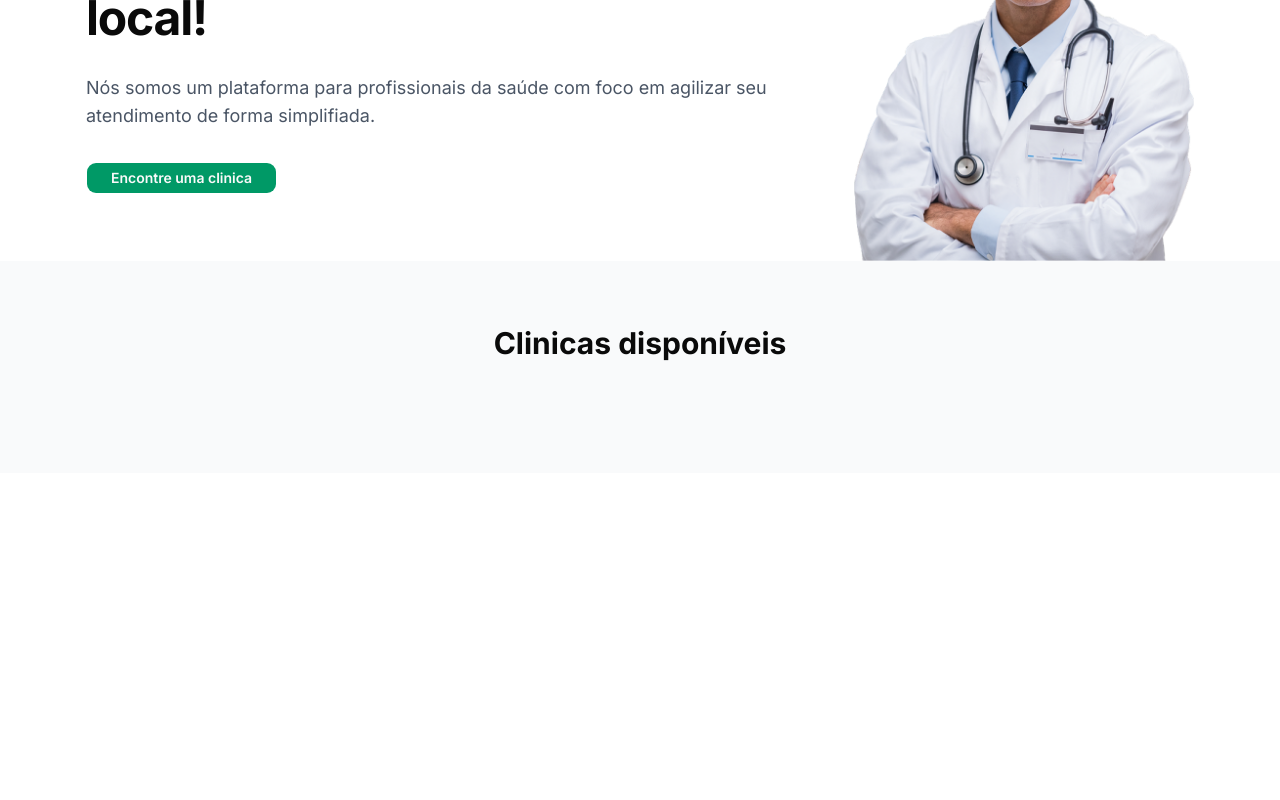
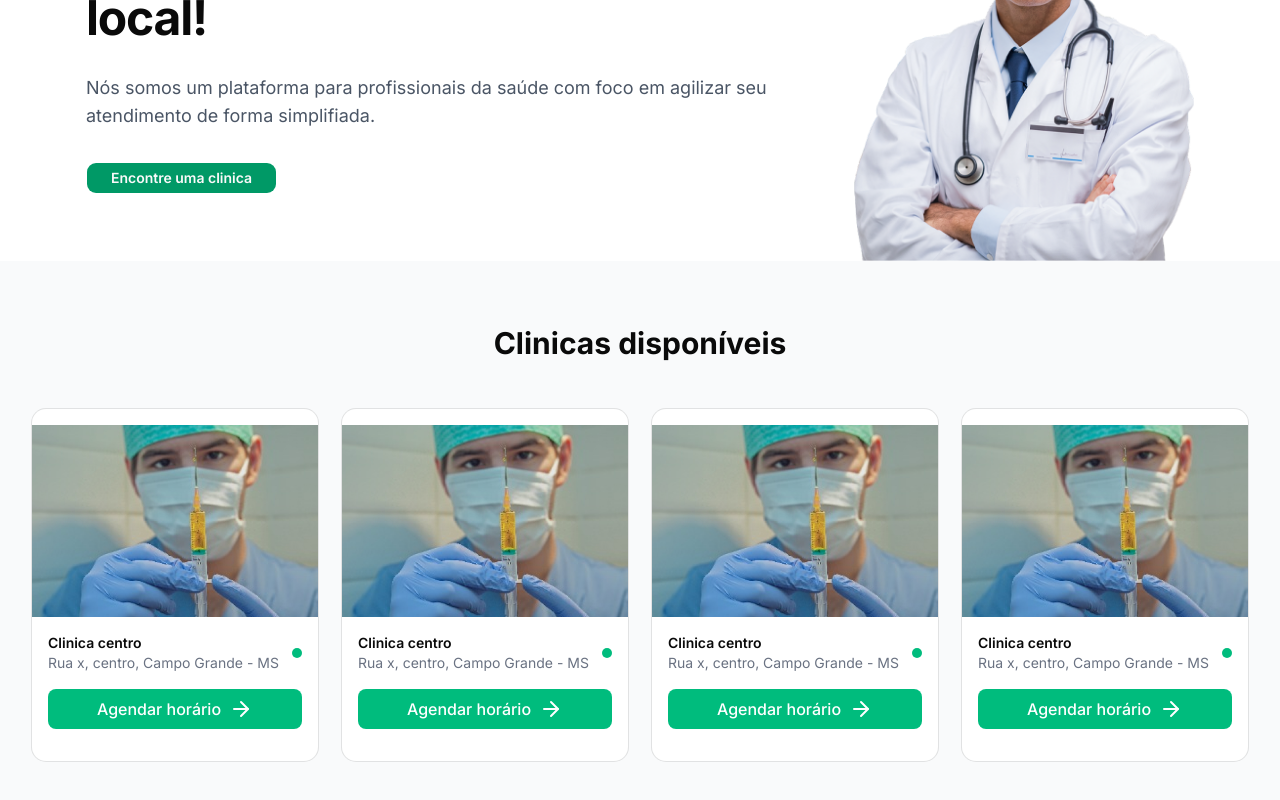
Before and after one commit to JonathanOlivei/SAAS, a Next.js app: page / in a window 1280 px wide. Shown: the part 250-1050 px from the top of the page. Before the commit the page ends 800 px from the top, so only its background shows below. Built offline with nearby package versions, Linux system fonts and the light colour scheme.

Commit message:
COMIT 22/10

```diff
--- a/src/app/(public)/_components/professionals.tsx
+++ b/src/app/(public)/_components/professionals.tsx
@@ -1,3 +1,17 @@
+import {
+  Card,
+  CardAction,
+  CardContent,
+  CardDescription,
+  CardFooter,
+  CardHeader,
+  CardTitle,
+} from "@/components/ui/card";
+import Image from "next/image";
+import fotoImg from "../../../../public/foto1.png";
+import Link from "next/link";
+import { ArrowRight } from "lucide-react";
+
 export function Professionals() {
   return (
     <section className="bg-gray-50 py-16">
@@ -6,7 +20,143 @@ export function Professionals() {
           Clinicas disponíveis
         </h2>
 
-        <section className="grid grid-cols-1 gap-6 sm:grid-cols-2 lg:grid-cols-4d"></section>
+        <section className="grid grid-cols-1 gap-6 sm:grid-cols-2 lg:grid-cols-4">
+          <Card className="overflow-hidden">
+            <CardContent className="p-0">
+              <div>
+                <div className="relative w-full h-48 border-0">
+                  <Image
+                    src={fotoImg}
+                    alt="Foto da Clínica"
+                    fill
+                    className="object-cover"
+                  />
+                </div>
+              </div>
+
+              <div className="p-4 space-y-4">
+                <div className="flex items-center justify-between">
+                  <div>
+                    <h3 className="font-semibold">Clinica centro</h3>
+                    <p className="text-sm text-gray-500">
+                      Rua x, centro, Campo Grande - MS
+                    </p>
+                  </div>
+                  <div className="w-2.5 h-2.5 rounded-full bg-emerald-500"></div>
+                </div>
+                <Link
+                  href="/clinica/123"
+                  className="w-full bg-emerald-500 hover:bg-emerald-400 text-white flex items-center justify-center py-2 rounded-md text-sm md:text-base font-medium"
+                >
+                  Agendar horário
+                  <ArrowRight className="ml-2" />
+                </Link>
+              </div>
+            </CardContent>
+          </Card>
+
+          <Card className="overflow-hidden">
+            <CardContent className="p-0">
+              <div>
+                <div className="relative w-full h-48 border-0">
+                  <Image
+                    src={fotoImg}
+                    alt="Foto da Clínica"
+                    fill
+                    className="object-cover"
+                  />
+                </div>
+              </div>
+
+              <div className="p-4 space-y-4">
+                <div className="flex items-center justify-between">
+                  <div>
+                    <h3 className="font-semibold">Clinica centro</h3>
+                    <p className="text-sm text-gray-500">
+                      Rua x, centro, Campo Grande - MS
+                    </p>
+                  </div>
+                  <div className="w-2.5 h-2.5 rounded-full bg-emerald-500"></div>
+                </div>
+                <Link
+                  href="/clinica/123"
+                  className="w-full bg-emerald-500 hover:bg-emerald-400 text-white flex items-center justify-center py-2 rounded-md text-sm md:text-base font-medium"
+                >
+                  Agendar horário
+                  <ArrowRight className="ml-2" />
+                </Link>
+              </div>
+            </CardContent>
+          </Card>
+
+          <Card className="overflow-hidden">
+            <CardContent className="p-0">
+              <div>
+                <div className="relative w-full h-48 border-0">
+                  <Image
+                    src={fotoImg}
+                    alt="Foto da Clínica"
+                    fill
+                    className="object-cover"
+                  />
+                </div>
+              </div>
+
+              <div className="p-4 space-y-4">
+                <div className="flex items-center justify-between">
+                  <div>
+                    <h3 className="font-semibold">Clinica centro</h3>
+                    <p className="text-sm text-gray-500">
+                      Rua x, centro, Campo Grande - MS
+                    </p>
+                  </div>
+                  <div className="w-2.5 h-2.5 rounded-full bg-emerald-500"></div>
+                </div>
+                <Link
+                  href="/clinica/123"
+                  className="w-full bg-emerald-500 hover:bg-emerald-400 text-white flex items-center justify-center py-2 rounded-md text-sm md:text-base font-medium"
+                >
+                  Agendar horário
+                  <ArrowRight className="ml-2" />
+                </Link>
+              </div>
+            </CardContent>
+          </Card>
+
+          <Card className="overflow-hidden">
+            <CardContent className="p-0">
+              <div>
+                <div className="relative w-full h-48 border-0">
+                  <Image
+                    src={fotoImg}
+                    alt="Foto da Clínica"
+                    fill
+                    className="object-cover"
+                  />
+                </div>
+              </div>
+
+              <div className="p-4 space-y-4">
+                <div className="flex items-center justify-between">
+                  <div>
+                    <h3 className="font-semibold">Clinica centro</h3>
+                    <p className="text-sm text-gray-500">
+                      Rua x, centro, Campo Grande - MS
+                    </p>
+                  </div>
+                  <div className="w-2.5 h-2.5 rounded-full bg-emerald-500"></div>
+                </div>
+                <Link
+                  href="/clinica/123"
+                  className="w-full bg-emerald-500 hover:bg-emerald-400 text-white flex items-center justify-center py-2 rounded-md text-sm md:text-base font-medium"
+                >
+                  Agendar horário
+                  <ArrowRight className="ml-2" />
+                </Link>
+              </div>
+            </CardContent>
+          </Card>
+        </section>
       </div>
     </section>
   );
```
